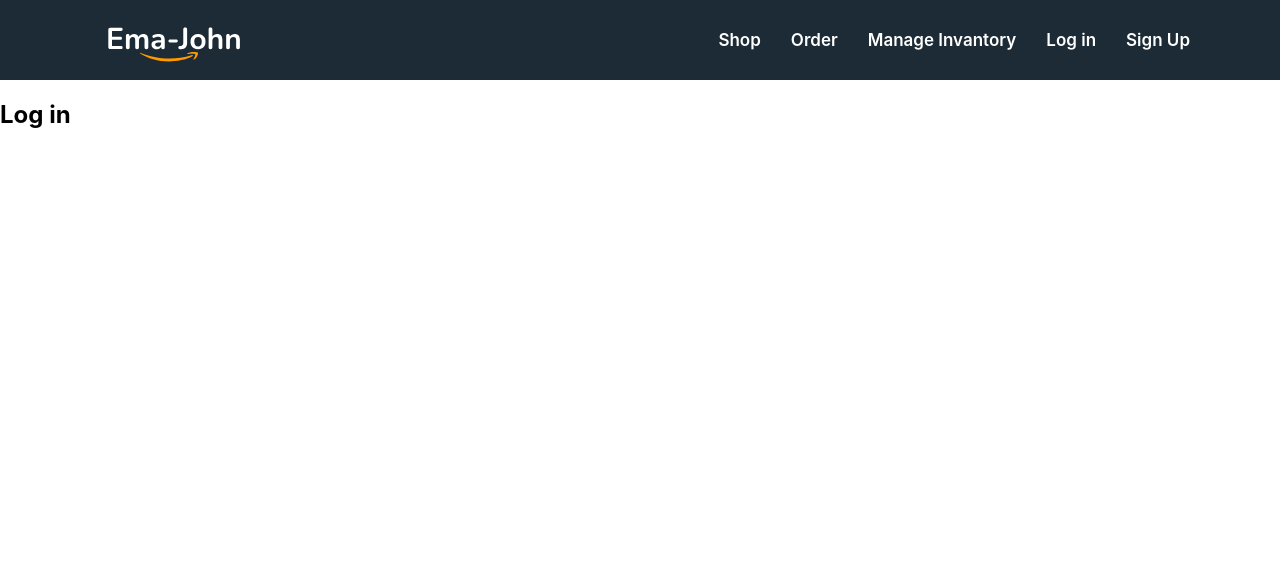
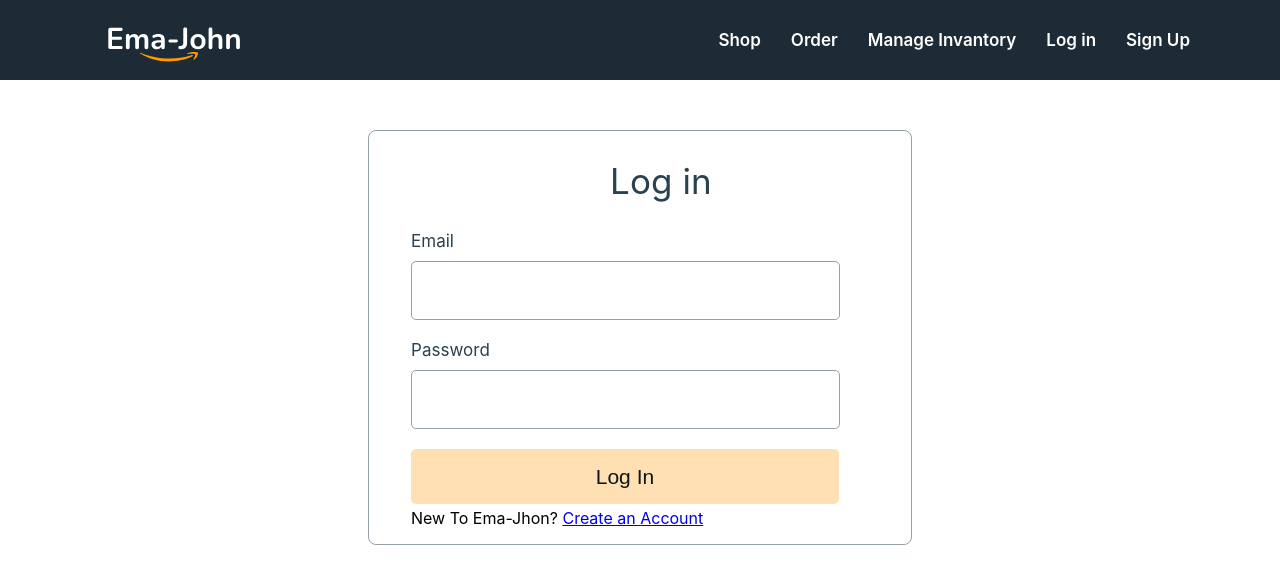
Before and after one commit to mdaslam19990/Ema-Jhon-Shop, a React (Create React App) app: page /login in a window 1280 px wide. Shown: the top 584 px of the page. Built offline with nearby package versions, Linux system fonts and the light colour scheme.

Commit message:
add context

```diff
--- /dev/null
+++ b/src/Context/UserContext.js
@@ -0,0 +1,16 @@
+import React from 'react';
+import { createContext } from 'react';
+
+const authContext = createContext();
+
+const UserContext = ({children}) => {
+
+    const authInfo = {}
+    return (
+        <authContext.Provider value={authInfo}>
+            {children}
+        </authContext.Provider>
+    );
+};
+
+export default UserContext;
--- a/src/components/Login/Login.css
+++ b/src/components/Login/Login.css
@@ -0,0 +1,61 @@
+.form-container {
+    width: 500px;
+    background: #FFFFFF;
+    border: 1px solid #95A0A7;
+    border-radius: 8px;
+    margin: 50px auto;
+    padding-left: 42px;
+}
+
+.form-title {
+    font-weight: 400;
+    font-size: 35px;
+    line-height: 42px;
+    letter-spacing: 0.0025em;
+    color: #2A414F;
+    text-align: center;
+}
+
+.form-control {
+    margin-bottom: 20px;
+}
+
+.form-control label {
+    display: block;
+    font-weight: 400;
+    font-size: 17px;
+    line-height: 20px;
+    letter-spacing: 0.0015em;
+    color: #2A414F;
+    margin-bottom: 10px;
+}
+
+.form-control input {
+    width: 415px;
+    height: 55px;
+    border: 1px solid #95A0A7;
+    border-radius: 5px;
+    font-size: 1.2rem;
+    padding-left: 10px;
+}
+
+.login-btn {
+    width: 428px;
+    height: 55px;
+    background: rgba(255, 153, 0, 0.3);
+    border-radius: 5px;
+    font-weight: 400;
+    font-size: 21px;
+    line-height: 25px;
+    letter-spacing: 0.0015em;
+    color: #0E161A;
+    border: none;
+}
+
+.login-btn:hover{
+    background-color:rgba(255, 153, 0, 0.6);
+}
+
+.account-title{
+    margin-top: 4px;
+}
--- a/src/components/Login/Login.js
+++ b/src/components/Login/Login.js
@@ -1,9 +1,21 @@
 import React from 'react';
+import { Link } from 'react-router-dom';
+import "./Login.css";
 
 const Login = () => {
     return (
-        <div>
-            <h2>Log in</h2>
+        <div className='form-container'>
+            <h2 className='form-title'>Log in</h2>
+            <div className="form-control">
+                <label htmlFor="email">Email</label>
+                <input type="email" name="email" required />
+            </div>
+            <div className="form-control">
+                <label htmlFor="password">Password</label>
+                <input type="password" name="password" required />
+            </div>
+            <button className='login-btn'>Log In</button>
+            <p className='account-title'>New To Ema-Jhon? <Link to="/signup">Create an Account</Link></p>
         </div>
     );
 };
--- a/src/components/SignUp/SignUp.js
+++ b/src/components/SignUp/SignUp.js
@@ -1,9 +1,24 @@
 import React from 'react';
+import { Link } from 'react-router-dom';
 
 const SignUp = () => {
     return (
-        <div>
-            <h2>Sign Up</h2>
+        <div className='form-container'>
+            <h2 className='form-title'>Log in</h2>
+            <div className="form-control">
+                <label htmlFor="email">Email</label>
+                <input type="email" name="email" required />
+            </div>
+            <div className="form-control">
+                <label htmlFor="password">Password</label>
+                <input type="password" name="password" required />
+            </div>
+            <div className="form-control">
+                <label htmlFor="confirm">Confirm Password</label>
+                <input type="password" name="confirm" required />
+            </div>
+            <button className='login-btn'>Sign Up</button>
+            <p className='account-title'>Already have an account? <Link to="/login">Log in</Link></p>
         </div>
     );
 };
--- a/src/index.js
+++ b/src/index.js
@@ -3,11 +3,14 @@ import ReactDOM from 'react-dom/client';
 import './index.css';
 import App from './App';
 import reportWebVitals from './reportWebVitals';
+import UserContext from './Context/UserContext';
 
 const root = ReactDOM.createRoot(document.getElementById('root'));
 root.render(
   <React.StrictMode>
-    <App />
+    <UserContext>
+      <App />
+    </UserContext>
   </React.StrictMode>
 );
 
```
